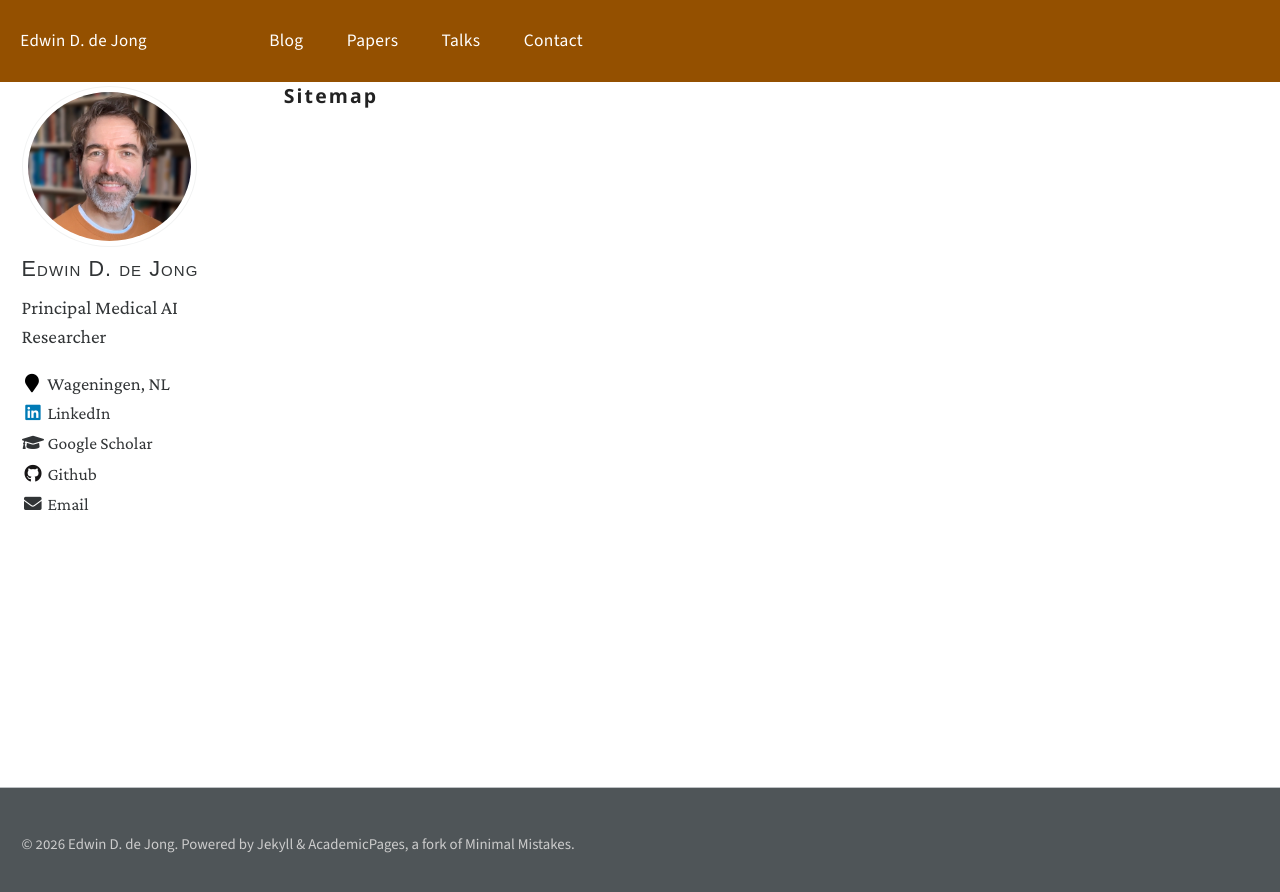
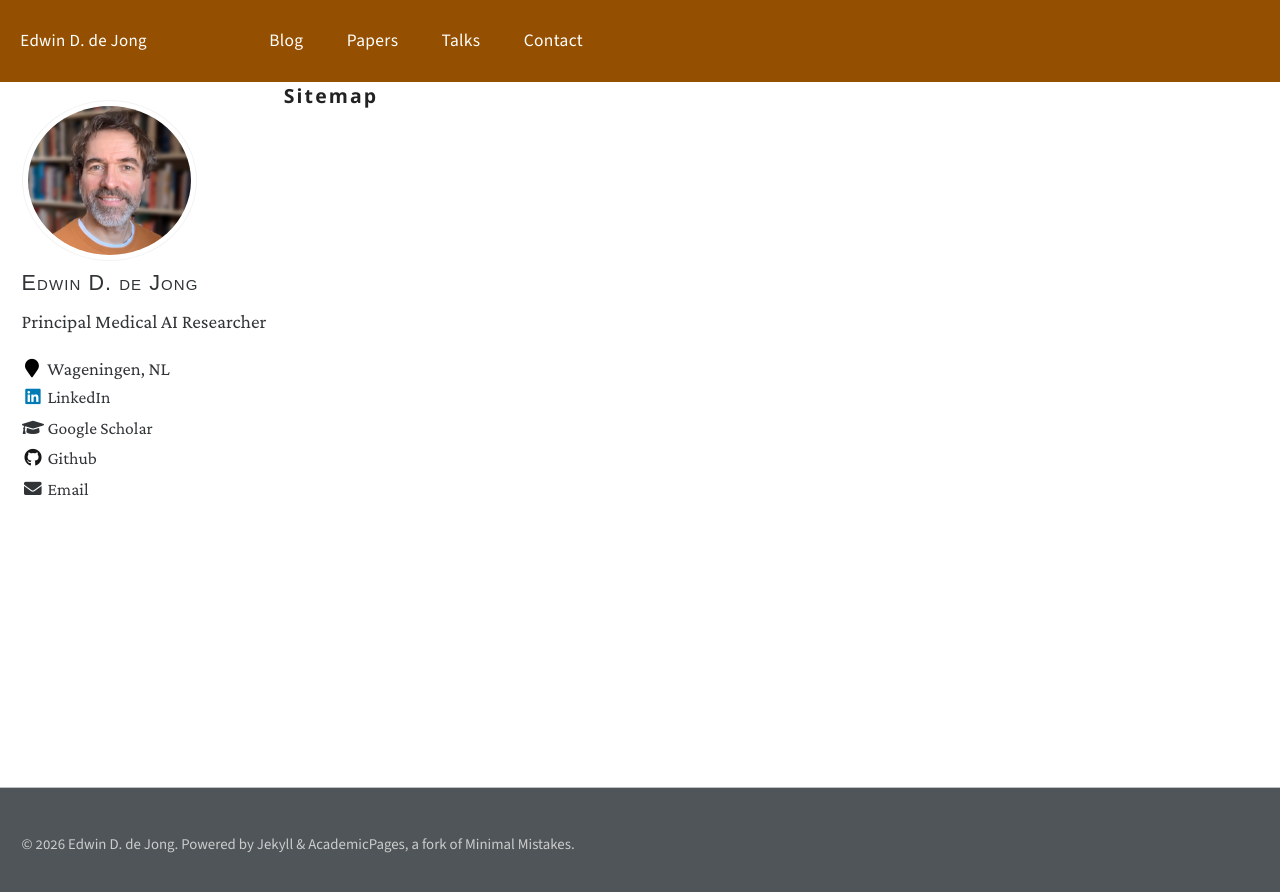
Before and after one commit to edwin-de-jong/edwin-de-jong.github.io, a Jekyll site: the page built from _pages/sitemap.md, in a window 1280 px wide. Shown: the top 892 px of the page. Built offline with Jekyll 4.4.1, drawn with Linux system fonts in a browser that asks for light colours; some web fonts are replaced.

Commit message:
left panel fixed! better.

```diff
--- a/assets/css/main.scss
+++ b/assets/css/main.scss
@@ -526,21 +526,23 @@
 }
 
 /* Add padding to body to prevent content being hidden under masthead */
-//body {
-//  padding-top: 80px; /* adjust based on masthead height */
-//}
+body {
+  padding-top: $nav-bar-height; /* adjust based on masthead height */
+}
 
-/* 1. Fix the Top Navigation */
-.masthead {
-  position: fixed;
-  top: 0;
-  width: 100%;
-  z-index: 1000;
-}
 
 ///* 2. Push the whole page down so the nav doesn't cover content */
 body {
   padding-top: $nav-bar-height;
+}
+
+@media screen and (min-width: 992px) {
+  .sidebar {
+    position: fixed;
+    top: 100px;      /* Same value you found earlier */
+    width: 260px;    /* Prevent layout shift */
+    z-index: 900;
+  }
 }
 
 
```
